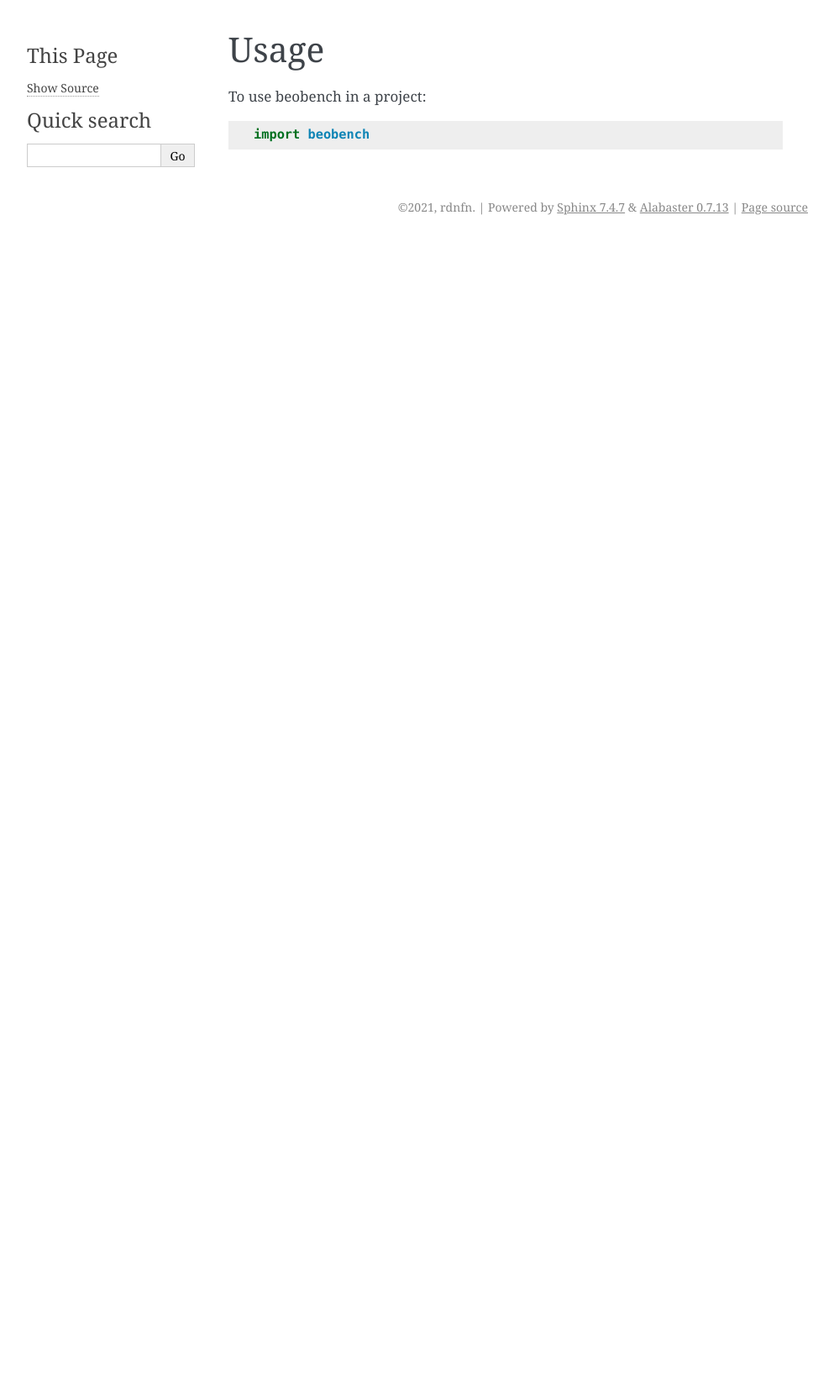
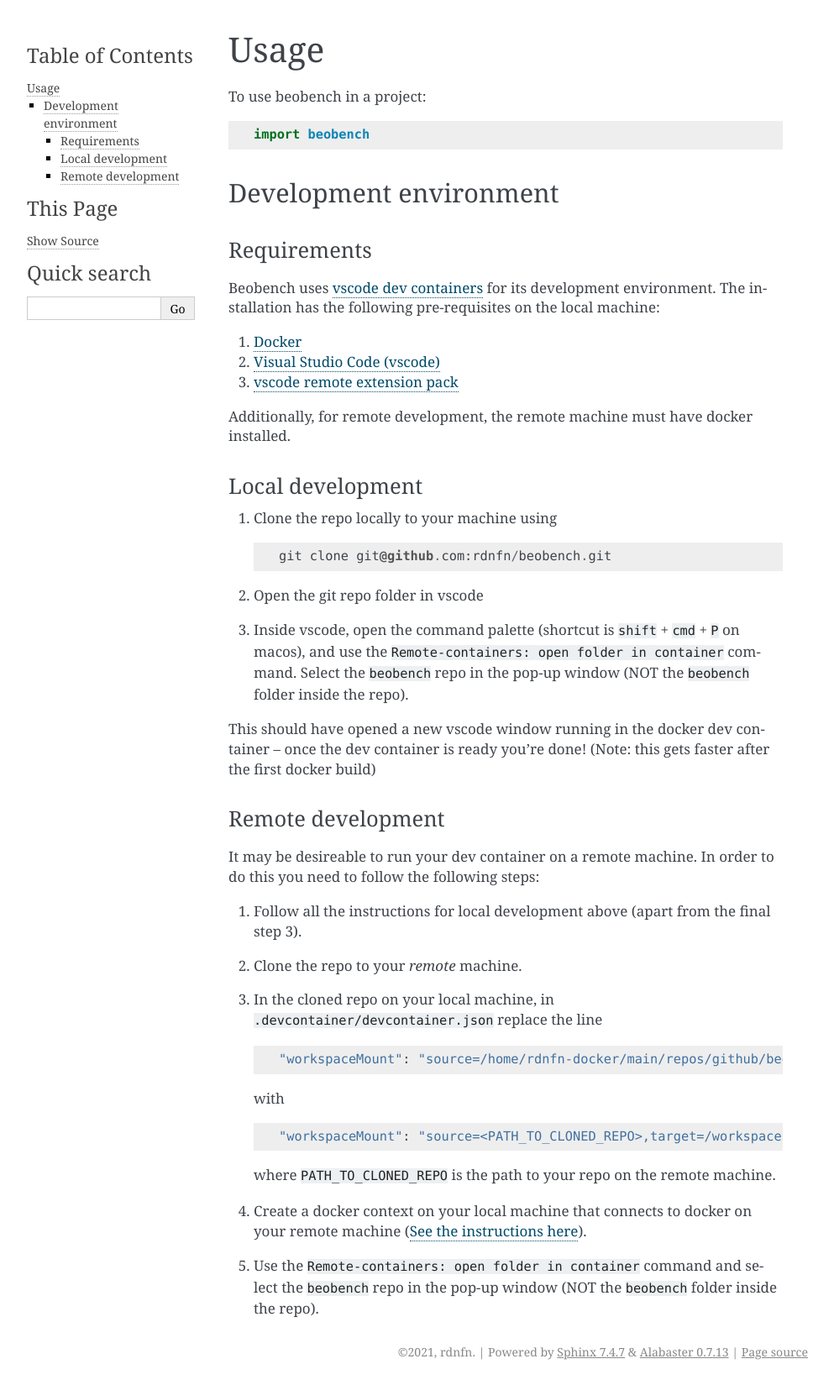
Before and after one commit to rdnfn/beobench, a Sphinx documentation site: the page built from docs/usage.rst, in a window 1280 px wide. Shown: the whole page at 84% size, without its empty margins (148-1141 px from the left). Built offline with Sphinx 7.4.7, drawn with Linux system fonts in a browser that asks for light colours; pages that are not in the unit, such as notebooks, are missing from menus; before the commit the page ends 900 px from its top, so only the background shows below that.

Commit message:
docs: add description of dev env

```diff
--- a/docs/usage.rst
+++ b/docs/usage.rst
@@ -5,3 +5,60 @@ Usage
 To use beobench in a project::
 
     import beobench
+
+
+Development environment
+-----------------------
+
+Requirements
+^^^^^^^^^^^^^^^^^^
+
+Beobench uses `vscode dev containers <https://code.visualstudio.com/docs/remote/containers-tutorial>`_ for its development environment. The installation has the following pre-requisites on the local machine:
+
+1. `Docker <https://www.docker.com/get-started>`_
+2. `Visual Studio Code (vscode) <https://code.visualstudio.com/>`_
+3. `vscode remote extension pack <https://marketplace.visualstudio.com/items?itemName=ms-vscode-remote.vscode-remote-extensionpack>`_
+
+Additionally, for remote development, the remote machine must have docker installed.
+
+
+Local development
+^^^^^^^^^^^^^^^^^^
+
+
+1. Clone the repo locally to your machine using
+
+   .. code-block::
+
+        git clone git@github.com:rdnfn/beobench.git
+
+2. Open the git repo folder in vscode
+3. Inside vscode, open the command palette (shortcut is ``shift`` + ``cmd`` + ``P`` on macos), and use the ``Remote-containers: open folder in container`` command. Select the ``beobench`` repo in the pop-up window (NOT the ``beobench`` folder inside the repo).
+
+This should have opened a new vscode window running in the docker dev container -- once the dev container is ready you're done! (Note: this gets faster after the first docker build)
+
+
+Remote development
+^^^^^^^^^^^^^^^^^^
+
+It may be desireable to run your dev container on a remote machine. In order to do this you need to follow the following steps:
+
+1. Follow all the instructions for local development above (apart from the final step 3).
+2. Clone the repo to your *remote* machine.
+3. In the cloned repo on your local machine, in ``.devcontainer/devcontainer.json`` replace the line
+
+   .. code-block::
+
+        "workspaceMount": "source=/home/rdnfn-docker/main/repos/github/beobench/,target=/workspace,type=bind,consistency=cached"
+
+
+   with
+
+   .. code-block::
+
+        "workspaceMount": "source=<PATH_TO_CLONED_REPO>,target=/workspace,type=bind,consistency=cached"
+
+   where ``PATH_TO_CLONED_REPO`` is the path to your repo on the remote machine.
+
+4. Create a docker context on your local machine that connects to docker on your remote machine (`See the instructions here <https://stackoverflow.com/a/63814363>`_).
+5. Use the ``Remote-containers: open folder in container`` command and select the ``beobench`` repo in the pop-up window (NOT the ``beobench`` folder inside the repo).
```
